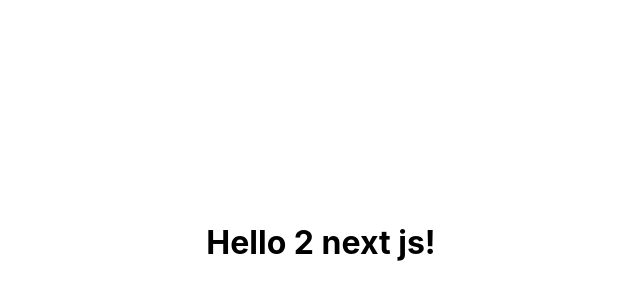
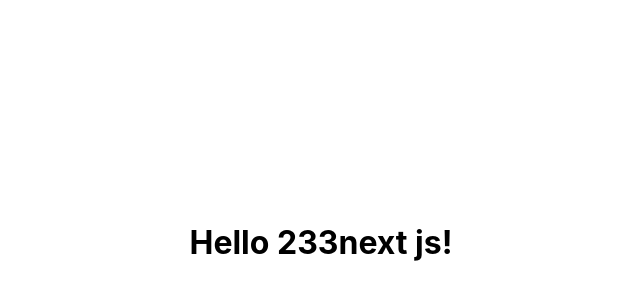
Before and after one commit to ZhenyaKelarev/nextjs-practice, a Next.js app: page / in a window 1280 px wide. Shown: the part 158-458 px from the top of the page, without its empty margins (319-959 px from the left). Built offline with nearby package versions, Linux system fonts and the light colour scheme.

Commit message:
add last commit

```diff
--- a/pages/index.js
+++ b/pages/index.js
@@ -5,7 +5,7 @@ import styles from "../styles/Home.module.css";
 export default function Home() {
   return (
     <div className={styles.container}>
-      <h1>Hello 2 next js!</h1>
+      <h1>Hello 233next js!</h1>
     </div>
   );
 }
```
